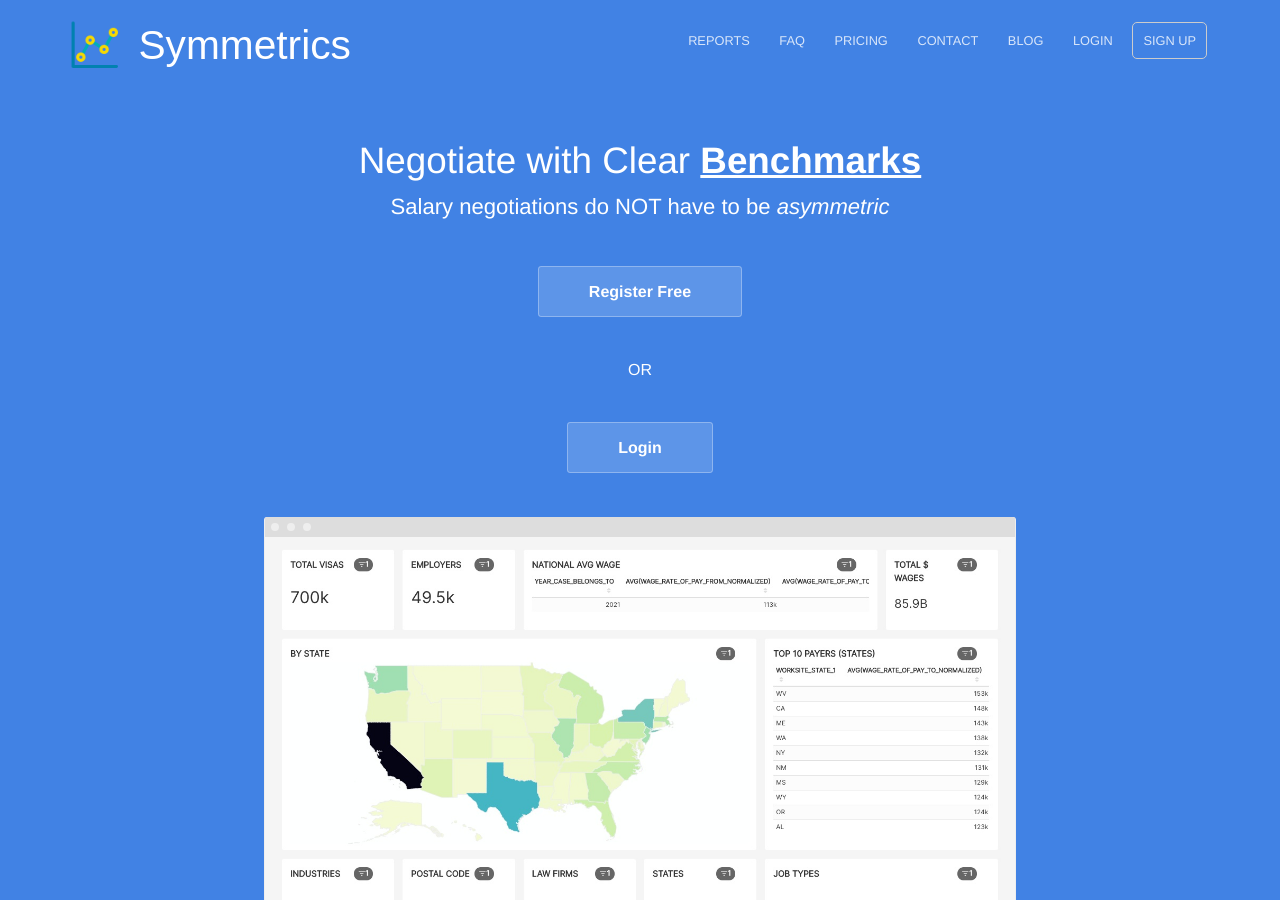
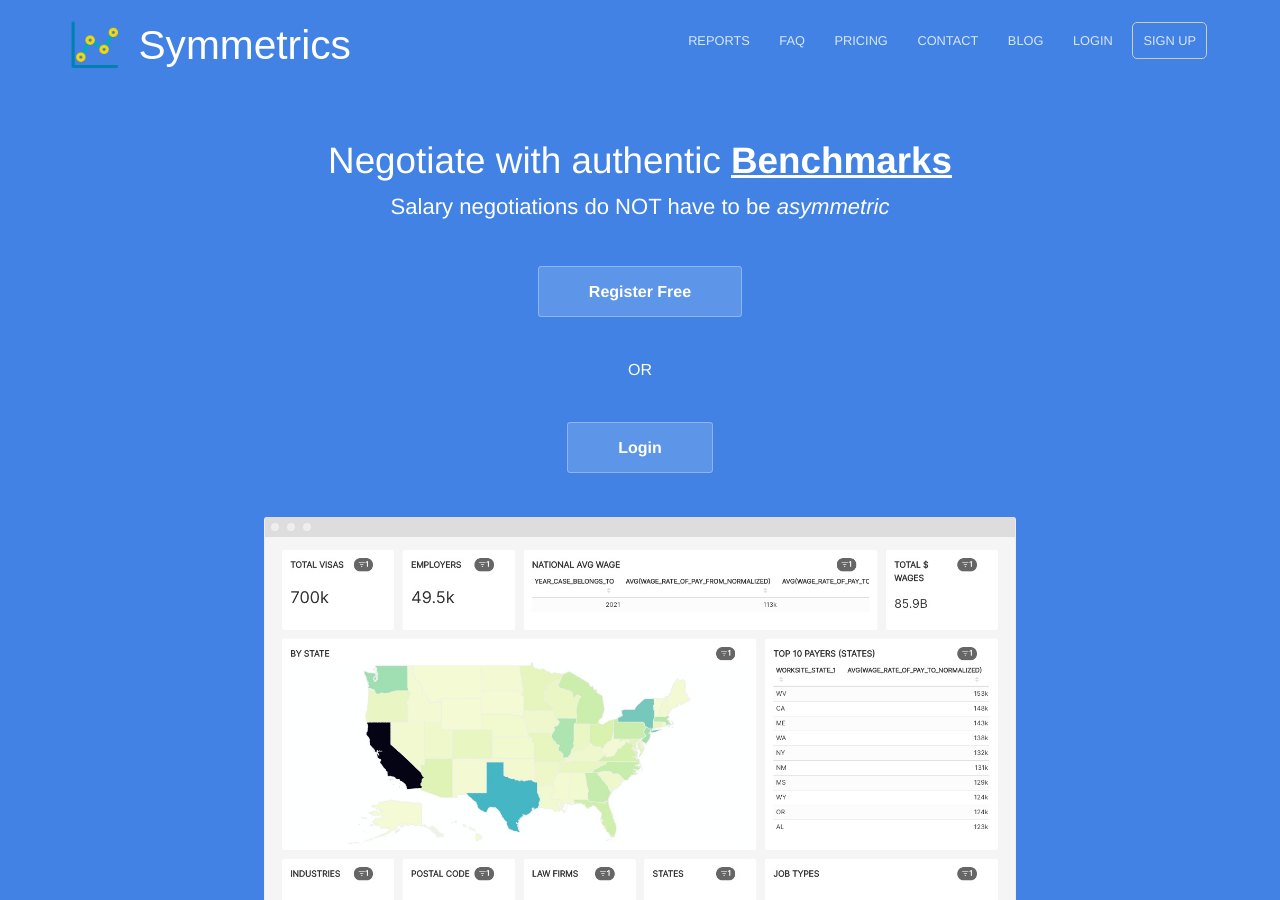
Before and after one commit to techsparksguru/symmetrics.github.io, a Jekyll site: the page built from index.html, in a window 1280 px wide and 900 px high. Built offline with Jekyll 4.4.1, drawn with Linux system fonts in a browser that asks for light colours.

Commit message:
clear > authentic

```diff
--- a/index.html
+++ b/index.html
@@ -5,7 +5,7 @@ description: Helps bring fairness to the matching process among job seekers, rec
 {% include analytics.html %}
 <section class="hero">
 	<div class="text-container">
-		<h1 class="editable">Negotiate with Clear <strong><a href="{{ site.baseurl }}/reports" target="_blank" style="color:white"><u>Benchmarks</u></a></strong></h1>
+		<h1 class="editable">Negotiate with authentic <strong><a href="{{ site.baseurl }}/reports" target="_blank" style="color:white"><u>Benchmarks</u></a></strong></h1>
 		<p class="subtext editable">Salary negotiations do NOT have to be <i>asymmetric</i></p>
 		<div class="cta button alt">
 			<a href="https://reports.symmetrics.fyi/register/form" target="_blank"><strong>Register Free</strong></a></div>
```
